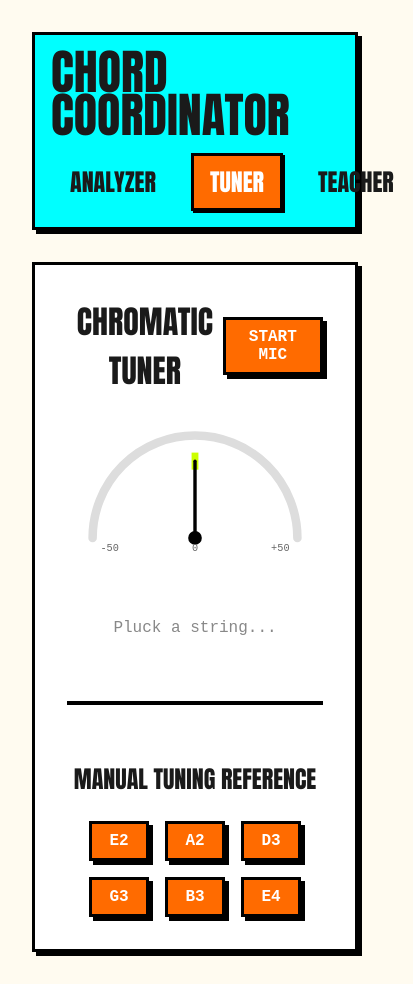
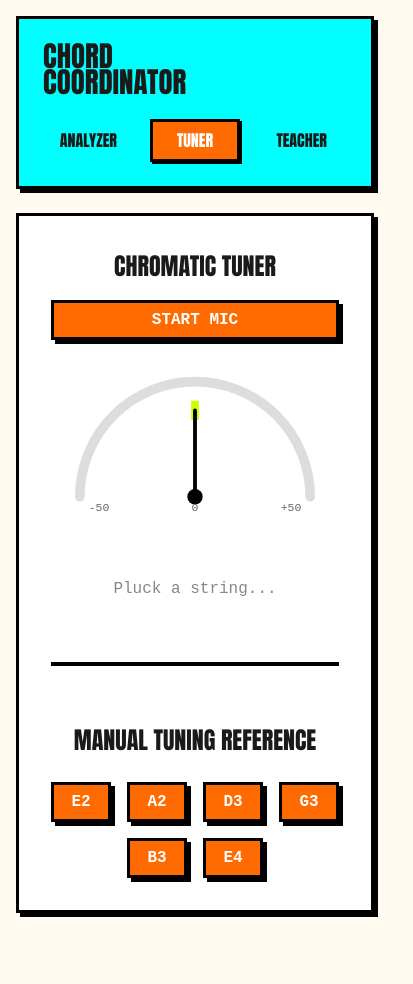
Before and after one commit to johnkntran/guitar, a Vue app in the folder frontend/: page /tuner in a window 390 px wide. Shown: the whole page, 413 px wide, since content can reach past the window. After the commit the page ends 929 px from the top, so only its background shows below. Built offline with nearby package versions, Linux system fonts and the light colour scheme.

Commit message:
Implement mobile fixes

```diff
--- a/frontend/src/App.vue
+++ b/frontend/src/App.vue
@@ -27,6 +27,11 @@ import { RouterView, RouterLink } from 'vue-router'
   display: flex;
   flex-direction: column;
   gap: 2rem;
+
+  @media (max-width: 600px) {
+    padding: 1rem;
+    gap: 1.5rem;
+  }
 }
 
 .header {
@@ -34,8 +39,14 @@ import { RouterView, RouterLink } from 'vue-router'
   justify-content: space-between;
   align-items: center;
   background: var(--color-quaternary);
-  flex-wrap: wrap; /* Handle mobile */
-  gap: 1rem;
+  flex-wrap: wrap;
+  gap: 1.5rem;
+  padding: 1.5rem;
+
+  @media (max-width: 600px) {
+    flex-direction: column;
+    align-items: flex-start;
+  }
 
   h1 {
     margin: 0;
@@ -43,12 +54,26 @@ import { RouterView, RouterLink } from 'vue-router'
     font-size: 3rem;
     text-transform: uppercase;
     font-family: var(--font-heading);
+    word-break: break-all;
+
+    @media (max-width: 600px) {
+      font-size: 2.2rem;
+    }
+    @media (max-width: 400px) {
+      font-size: 1.8rem;
+    }
   }
 }
 
 .nav-bar {
     display: flex;
     gap: 1rem;
+    flex-wrap: wrap;
+
+    @media (max-width: 600px) {
+        width: 100%;
+        justify-content: space-between;
+    }
 }
 
 .nav-link {
@@ -59,6 +84,18 @@ import { RouterView, RouterLink } from 'vue-router'
     padding: 0.5rem 1rem;
     border: var(--border-width) solid transparent;
     transition: all 0.2s;
+    white-space: nowrap;
+
+    @media (max-width: 600px) {
+        font-size: 1.2rem;
+        padding: 0.4rem 0.8rem;
+        flex: 1;
+        text-align: center;
+    }
+
+    @media (max-width: 400px) {
+        font-size: 1rem;
+    }
 
     &:hover {
         background: rgba(255,255,255,0.2);
--- a/frontend/src/components/Controls.vue
+++ b/frontend/src/components/Controls.vue
@@ -93,6 +93,12 @@ function handleStrum() {
     align-items: flex-end;
     flex-wrap: wrap;
     background: var(--color-box);
+
+    @media (max-width: 600px) {
+        flex-direction: column;
+        align-items: stretch;
+        gap: 1.5rem;
+    }
 }
 
 .control-group {
@@ -121,6 +127,10 @@ function handleStrum() {
         font-size: 1rem;
         width: 200px;
         cursor: pointer;
+
+        @media (max-width: 600px) {
+            width: 100%;
+        }
     }
 
     &::after {
@@ -137,6 +147,10 @@ function handleStrum() {
     display: flex;
     gap: 1rem;
     align-items: flex-end;
+
+    @media (max-width: 600px) {
+        justify-content: flex-end;
+    }
 }
 
 .strum-btn {
--- a/frontend/src/views/AnalyzerView.vue
+++ b/frontend/src/views/AnalyzerView.vue
@@ -42,7 +42,14 @@ const store = useGuitarStore()
     .result {
         background: var(--color-tertiary);
         color: #000000;
-        h2 { margin: 0; font-size: 2rem; font-family: var(--font-heading); }
+        h2 {
+            margin: 0;
+            font-size: 2rem;
+            font-family: var(--font-heading);
+            @media (max-width: 600px) {
+                font-size: 1.5rem;
+            }
+        }
         &.warning {
             background: var(--color-secondary);
             color: white;
--- a/frontend/src/views/AskTeacherView.vue
+++ b/frontend/src/views/AskTeacherView.vue
@@ -144,6 +144,10 @@ onMounted(() => {
     flex-direction: column;
     max-width: 85%;
 
+    @media (max-width: 600px) {
+        max-width: 95%;
+    }
+
     &.user {
         align-self: flex-end;
         .message-bubble {
@@ -202,6 +206,11 @@ onMounted(() => {
     padding: 1rem;
     background: var(--color-tertiary);
 
+    @media (max-width: 600px) {
+        gap: 0.5rem;
+        padding: 0.75rem;
+    }
+
     textarea {
         flex: 1;
         border: 2px solid var(--color-border);
@@ -217,6 +226,9 @@ onMounted(() => {
     button {
         padding: 0 2rem;
         height: 60px;
+        @media (max-width: 600px) {
+            padding: 0 1rem;
+        }
     }
 }
 
--- a/frontend/src/views/TunerView.vue
+++ b/frontend/src/views/TunerView.vue
@@ -173,11 +173,20 @@ function toggleMic() {
     justify-content: space-between;
     align-items: center;
     margin-bottom: 2rem;
+    gap: 1rem;
+
+    @media (max-width: 600px) {
+        flex-direction: column;
+        align-items: stretch;
+    }
 
     h2 {
         margin: 0;
         font-family: var(--font-heading);
         font-size: 2rem;
+        @media (max-width: 600px) {
+            font-size: 1.5rem;
+        }
     }
 }
 
@@ -216,6 +225,10 @@ function toggleMic() {
     line-height: 1;
     color: var(--color-text);
 
+    @media (max-width: 600px) {
+        font-size: 3.5rem;
+    }
+
     &.in-tune {
         color: var(--color-tertiary); /* Green when in tune! */
         text-shadow: 2px 2px 0 var(--color-border);
```
Also changed, not shown: 2 other files (tests, documents, lock files or other folders).
